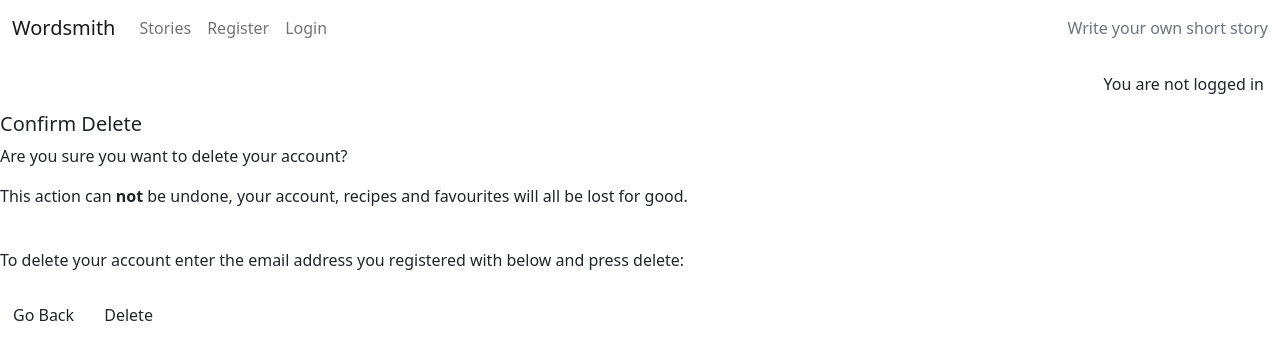
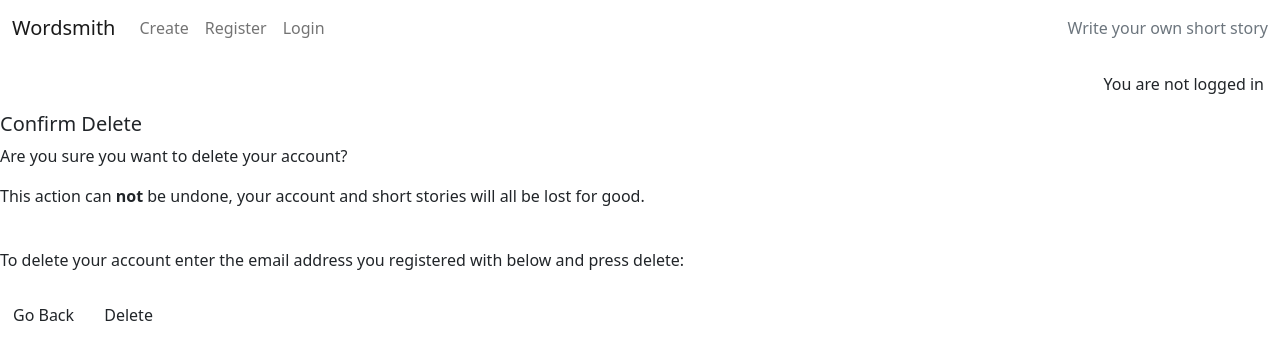
Before and after one commit to SerJosh/wordsmith, a Django app: page /delete_profile/ in a window 1280 px wide. Shown: the top 360 px of the page. Run offline with Django 4.2, Linux system fonts and the light colour scheme.

Commit message:
Add create_story html page and link it up

```diff
--- a/profiles/templates/delete_profile.html
+++ b/profiles/templates/delete_profile.html
@@ -6,13 +6,12 @@
     <form action="." method="POST">
         {% csrf_token %}
         <p>Are you sure you want to delete your account?</p>
-        <p>This action can <strong>not</strong> be undone, your account, recipes and favourites will all be lost for good.</p>
+        <p>This action can <strong>not</strong> be undone, your account and short stories will all be lost for good.</p>
         <br>
         <p>To delete your account enter the email address you registered with below and press delete:</p>
         {{ form.as_p }}
         <a href="{% url 'profiles' %}" class="btn primary-action my-2">Go Back</a>
         <input type="submit" class="btn secondary-action my-2" value="Delete">
     </form>
-
 </section>
 {% endblock %}
--- /dev/null
+++ b/profiles/urls.py
@@ -0,0 +1,4 @@
+#from git
+# app_name = 'app'
+# from .views import(delete_user_view,)
+# path('delete/', delete_user_view, name='delete_user_view'),
--- a/templates/base.html
+++ b/templates/base.html
@@ -34,12 +34,14 @@
                 <div class="collapse navbar-collapse" id="navbarText">
                     <ul class="navbar-nav me-auto mb-2 mb-lg-0">
                         <li class="nav-item">
-                            <a class="nav-link {% if request.path == index_url %}active{% endif %}" aria-current="page"
-                                href="#">Stories</a>
+                            <a class="nav-link {% if request.path == create_story_url %}active{% endif %}" aria-current="page"
+                            href="{% url 'create_story' %}">Create</a>
                         </li>
                         {% if user.is_authenticated %}
 <li class="nav-item">
 	<a class="nav-link {% if request.path == logout_url %}active{% endif %}" aria-current="page" href="{% url 'account_logout' %}">Logout</a>
+</li>
+<li class="nav-item">
     <!--Goes to Profile-->
     <a class="nav-link {% if request.path == profiles_url %}active{% endif %}" aria-current="page" href="{% url 'profiles' %}">Profile</a>
 </li>
--- a/wordsmith/urls.py
+++ b/wordsmith/urls.py
@@ -17,12 +17,14 @@ Including another URLconf
 from django.contrib import admin
 from django.urls import path, include
 from stories.views import index
+from stories.views import create_story
 from profiles.views import my_profile
 from profiles.views import delete_profile
 
 urlpatterns = [
     path("accounts/", include("allauth.urls")),
     path('admin/', admin.site.urls),
+    path('create_story/', create_story, name='create_story'),
     path('delete_profile/', delete_profile, name='delete_profile'),
     path('profiles/', my_profile, name='profiles'),
     path('summernote/', include('django_summernote.urls')),
```
Also changed, not shown: profiles/forms.py (added, +8 -0 lines), profiles/views.py (+26 -0 lines), stories/templates/create_story.html (added, +7 -0 lines), stories/views.py (+3 -0 lines).
